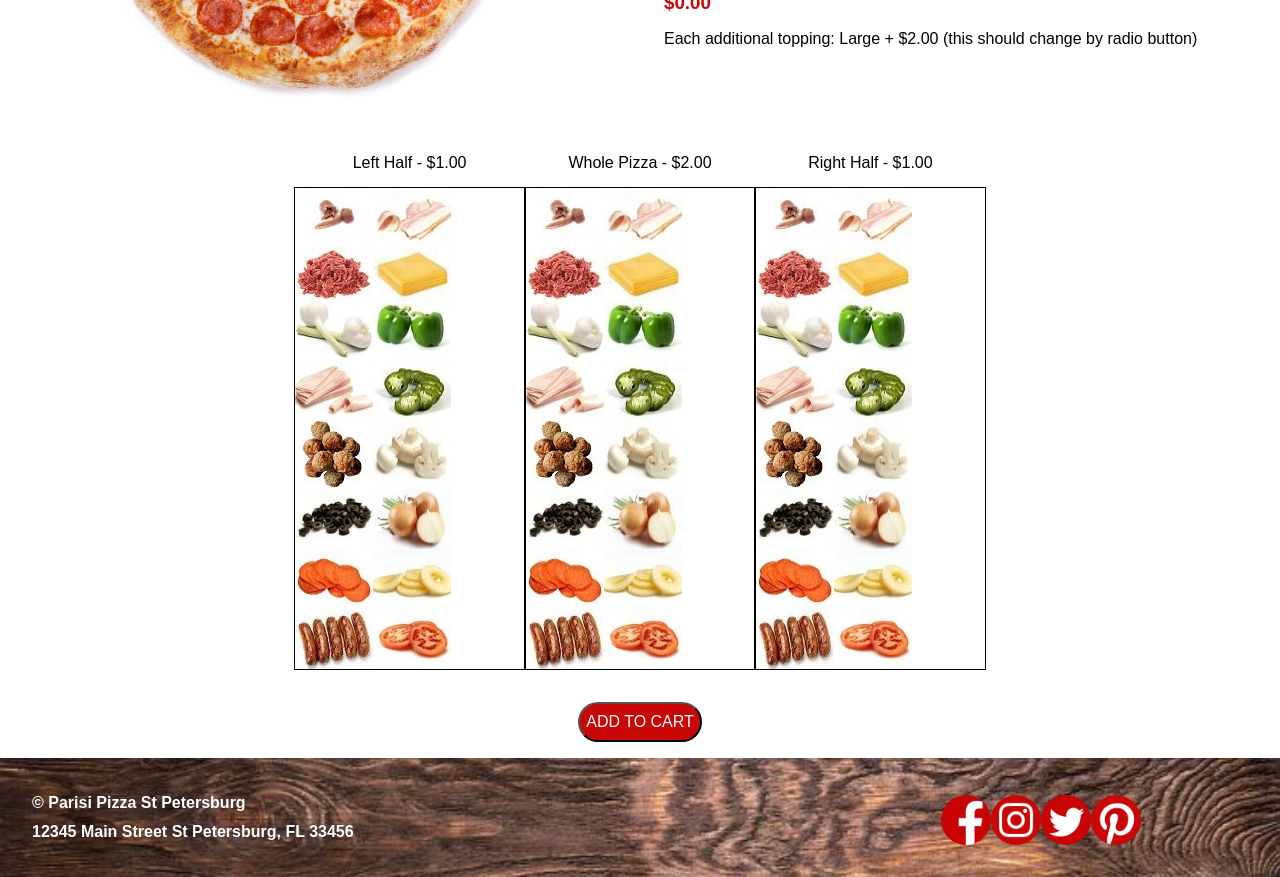
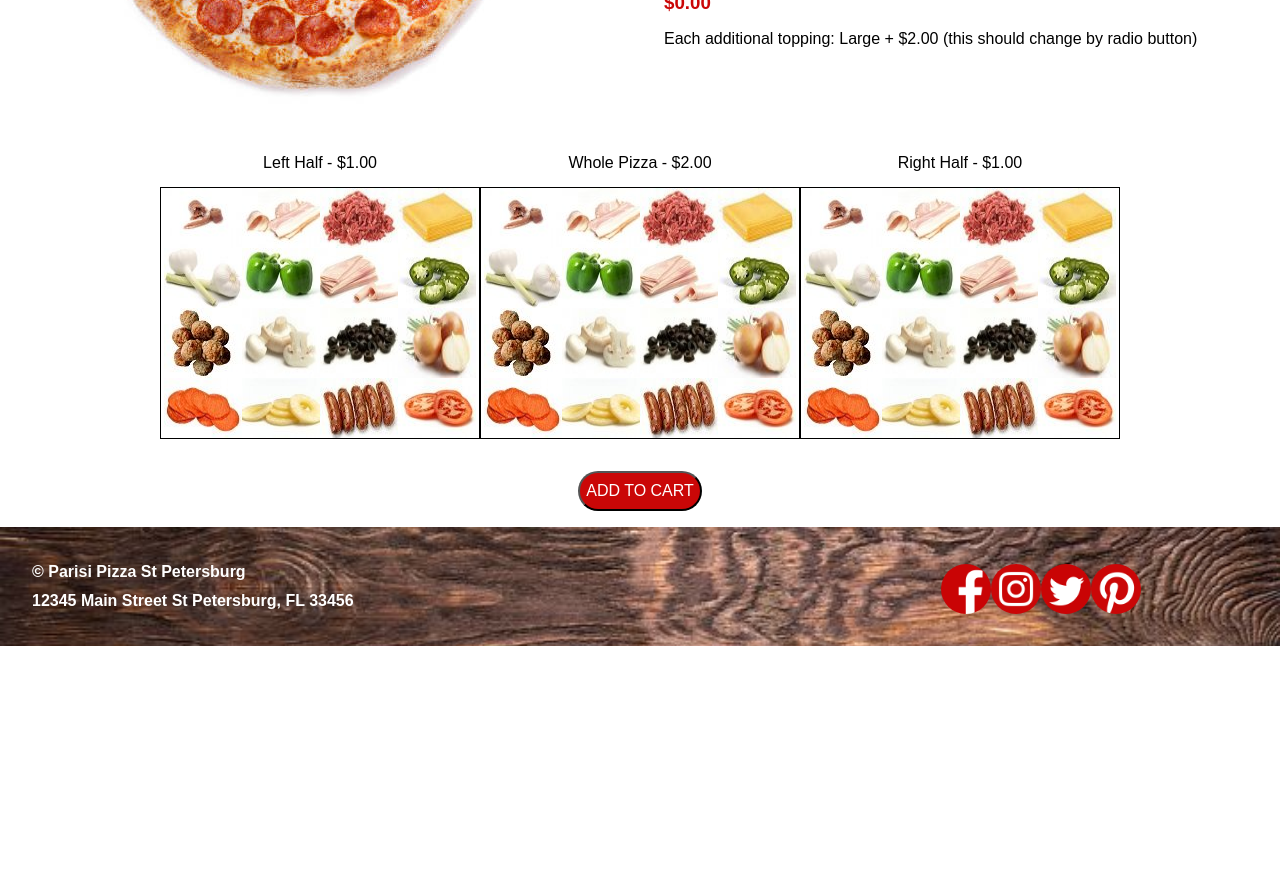
Before and after one commit to MatthewSDick/capstone-parisi-pizza, a React (Create React App) app: page /pizza in a window 1280 px wide. Shown: the part 820-1697 px from the top of the page. After the commit the page ends 1466 px from the top, so only its background shows below. Built offline with nearby package versions, Linux system fonts and the light colour scheme.

Commit message:
fixed pizza page

```diff
--- a/src/index.css
+++ b/src/index.css
@@ -16,12 +16,12 @@ body {
   background-size: cover;
 }
 
-.top>h2 {
+.top > h2 {
   color: #fac123;
   text-align: center;
 }
 
-.top>h1 {
+.top > h1 {
   color: white;
   text-align: center;
 }
@@ -168,7 +168,8 @@ body {
 
 /* Add a red background color to navbar links on hover */
 
-.navbar a:hover, .dropdown:hover .dropbtn {
+.navbar a:hover,
+.dropdown:hover .dropbtn {
   background-color: #ff5e5e;
 }
 
@@ -201,7 +202,7 @@ body {
 }
 
 .go-home {
-  color: #FAC123;
+  color: #fac123;
   font-style: sans-serif;
   font-size: 16px;
   padding: 0;
@@ -275,11 +276,11 @@ body {
   margin-left: 6rem;
 }
 
-footer>ul>li>img {
+footer > ul > li > img {
   height: 3rem;
 }
 
-footer>h4 {
+footer > h4 {
   color: white;
   font-size: 1rem;
   padding: 1rem 0rem 1rem 2rem;
@@ -445,7 +446,7 @@ footer {
   grid-column-start: 2;
   grid-column-end: 3;
   margin-top: 0rem;
-  padding-top: 0.5rem
+  padding-top: 0.5rem;
 }
 
 .notes {
@@ -479,24 +480,27 @@ footer {
 }
 
 .toppings-left {
-  width: 18%;
+  width: 25%;
   display: flex;
   flex-direction: column;
   flex-wrap: wrap;
+  justify-content: center;
 }
 
 .toppings-whole {
-  width: 18%;
+  width: 25%;
   display: flex;
   flex-direction: column;
   flex-wrap: wrap;
+  justify-content: center;
 }
 
 .toppings-right {
-  width: 18%;
+  width: 25%;
   display: flex;
   flex-direction: column;
   flex-wrap: wrap;
+  justify-content: center;
 }
 
 .toppings-detail {
@@ -506,6 +510,7 @@ footer {
   border-style: solid;
   border-color: black;
   border-width: 1px;
+  justify-content: center;
 }
 
 .pizza-bottom p {
@@ -514,7 +519,7 @@ footer {
 
 .add-to-cart {
   color: white;
-  background-color: #CA0707;
+  background-color: #ca0707;
   height: 2.5rem;
   width: auto;
   font-size: 1rem;
@@ -541,7 +546,7 @@ footer {
 
 #resp-table-header {
   display: table-header-group;
-  background-color: #CA0707;
+  background-color: #ca0707;
   font-size: 1.3rem;
 }
 
@@ -637,7 +642,7 @@ footer {
   display: flex;
   flex-wrap: wrap;
   flex-direction: row;
-  margin-bottom: 1.5rem
+  margin-bottom: 1.5rem;
 }
 
 .order-page-left {
@@ -650,7 +655,7 @@ footer {
 }
 
 .order-item {
-  background-color: #D9D9D9;
+  background-color: #d9d9d9;
   width: 25%;
   /* width: 20rem; */
   text-align: center;
@@ -672,7 +677,7 @@ footer {
 }
 
 .cart-view {
-  background-color: #F5F5F5;
+  background-color: #f5f5f5;
   /* border: 1px;
   border-style: solid; */
   /* border-color: purple; */
@@ -710,7 +715,7 @@ footer {
 
 .order-add-to-cart-btn {
   color: white;
-  background-color: #548C1D;
+  background-color: #548c1d;
   height: 2.5rem;
   width: auto;
   font-size: 1rem;
@@ -725,7 +730,7 @@ footer {
 
 .order-left-button {
   color: white;
-  background-color: #CA0707;
+  background-color: #ca0707;
   height: 2.5rem;
   width: auto;
   font-size: 1rem;
@@ -734,7 +739,7 @@ footer {
 
 .order-right-button {
   color: white;
-  background-color: #CA0707;
+  background-color: #ca0707;
   height: 2.5rem;
   width: auto;
   font-size: 1rem;
--- a/src/pages/CheckOutPage.jsx
+++ b/src/pages/CheckOutPage.jsx
@@ -30,16 +30,10 @@ const CheckOutPage = () => {
   return (
     <div>
       <Header />
-      <form>
-        <input type="text" name="firstName" onChange="">
       <form onSubmit={sendEmployeeToApi}>
         <section>
           <p>First Name</p>
-              <input
-                type="text"
-                name="firstName"
-                onChange={handleInputChange}
-              />
+          <input type="text" name="firstName" onChange={handleInputChange} />
         </section>
         <section>
           <p>Last Name</p>
@@ -47,17 +41,10 @@ const CheckOutPage = () => {
         </section>
         <section>
           <p>Phone</p>
-              <input
-                type="tel"
-                name="phoneNumber"
-                onChange={handleInputChange}
-              />
+          <input type="tel" name="phoneNumber" onChange={handleInputChange} />
         </section>
         <button>Add employee</button>
       </form>
-        </input>
-      </form>
-      <h1>Checkout</h1>
       <Footer />
     </div>
   )
```
Also changed, not shown: package.json (+5 -3 lines), 1 other file (tests, documents, lock files or other folders). Lines whose indentation alone changed are shown as unchanged.
